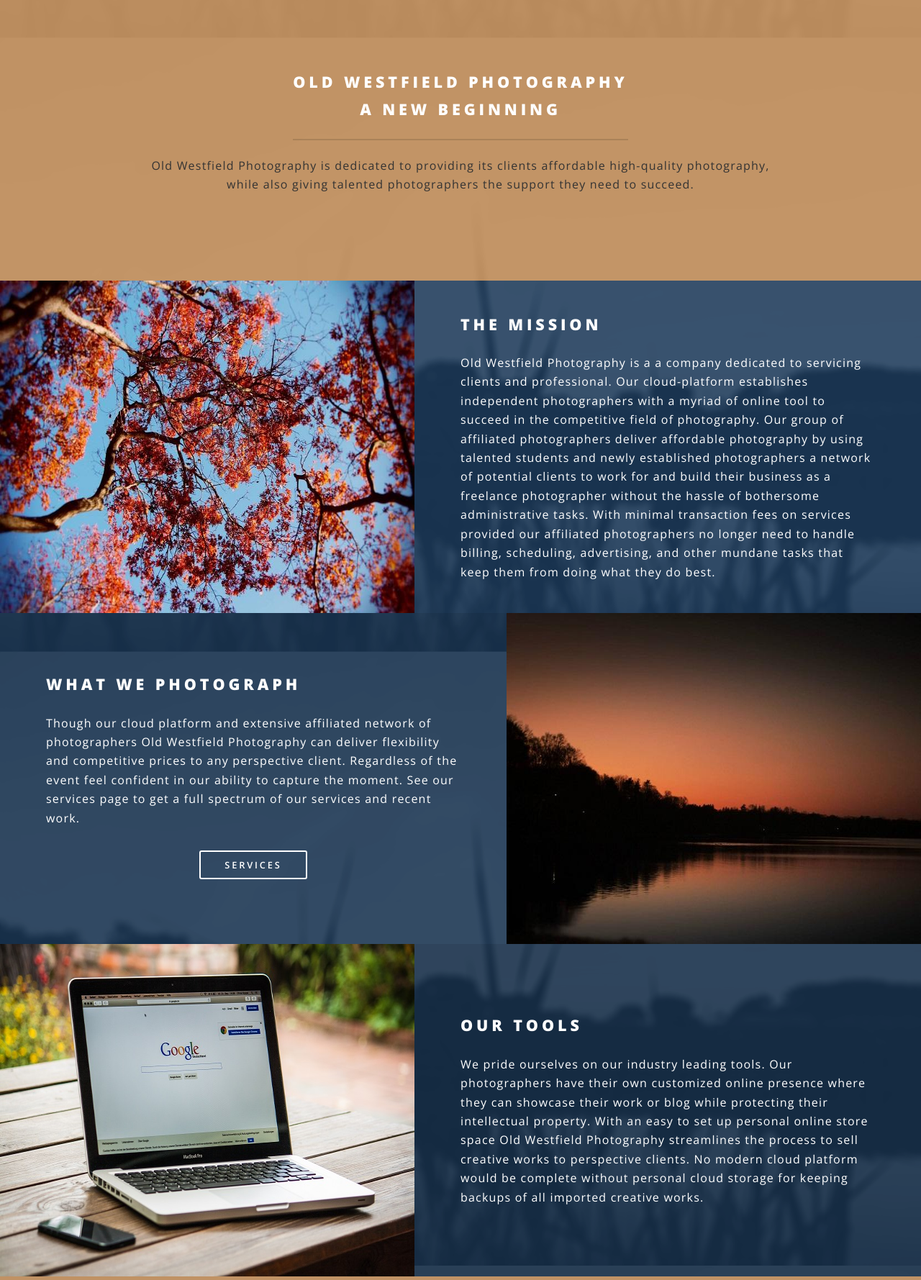
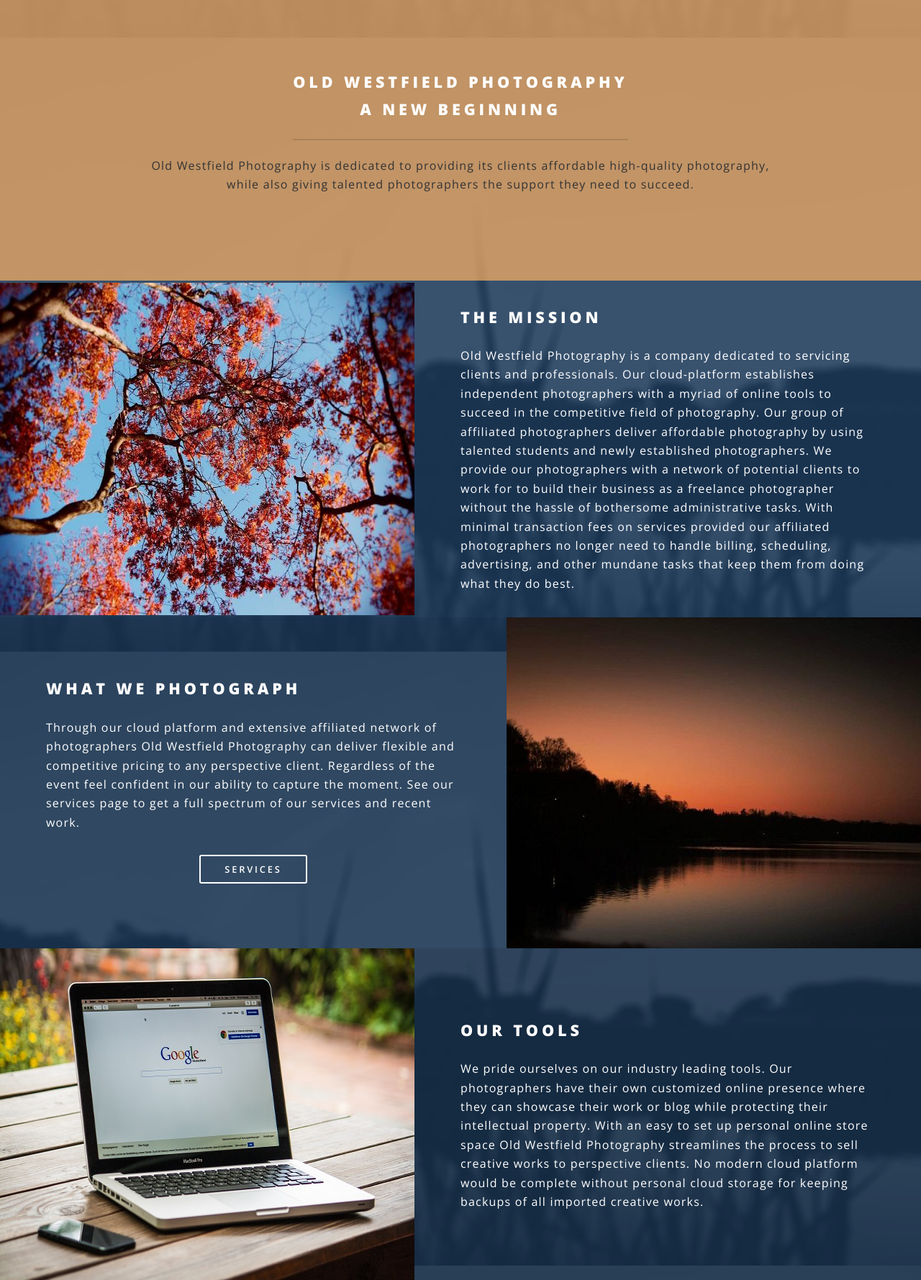
Before and after one commit to ras592/fuzzy-eureka, a Flask app: page / in a window 1280 px wide. Shown: the part 801-2580 px from the top of the page at 72% size. Run offline with Flask 2, Linux system fonts and the light colour scheme.

Commit message:
Fixed Grammar on home page

```diff
--- a/templates/old_westfield.html
+++ b/templates/old_westfield.html
@@ -34,7 +34,7 @@
 		</div>
 		<div class="content">
 			<h2>The Mission</h2>
-			<p>Old Westfield Photography is a a company dedicated to servicing clients and professional. Our cloud-platform establishes independent photographers with a myriad of online tool to succeed in the competitive field of photography. Our group of affiliated photographers deliver affordable photography by using talented students and newly established photographers a network of potential clients to work for and build their business as a freelance photographer without the hassle of bothersome administrative tasks. With minimal transaction fees on services provided our affiliated photographers no longer need to handle billing, scheduling, advertising, and other mundane tasks that keep them from doing what they do best.</p>
+			<p>Old Westfield Photography is a company dedicated to servicing clients and professionals. Our cloud-platform establishes independent photographers with a myriad of online tools to succeed in the competitive field of photography. Our group of affiliated photographers deliver affordable photography by using talented students and newly established photographers. We provide our photographers with a network of potential clients to work for to build their business as a freelance photographer without the hassle of bothersome administrative tasks. With minimal transaction fees on services provided our affiliated photographers no longer need to handle billing, scheduling, advertising, and other mundane tasks that keep them from doing what they do best.</p>
 		</div>
 	</section>
 	<section class="spotlight">
@@ -47,7 +47,7 @@
 
 			<h2>What we photograph</h2>
 
-			<p>Though our cloud platform and extensive affiliated network of photographers Old Westfield Photography can deliver flexibility and competitive prices to any perspective client. Regardless of the event feel confident in our ability to capture the moment. See our services page to get a full spectrum of our services and recent work.</p>
+			<p>Through our cloud platform and extensive affiliated network of photographers Old Westfield Photography can deliver flexible and competitive pricing to any perspective client. Regardless of the event feel confident in our ability to capture the moment. See our services page to get a full spectrum of our services and recent work.</p>
 			<p align="center">
 				<a href="/services" class="button">Services</a>
 			</p>
@@ -85,7 +85,7 @@
             </li>
              <li data-id="0" id="tools">
 	 			<h3 style="text-align: center;">Our Tools</h3>
-				<p style="text-align: center;">Combined with our cloud platform we provide our photographers industry standard software to deliver clients the highest quality media possible.</p>
+				<p style="text-align: center;">Combined with our cloud platform we provide our photographers we also use industry standard software to deliver clients the highest quality media possible.</p>
             </li>
 		</ul>
 	</div>
```
